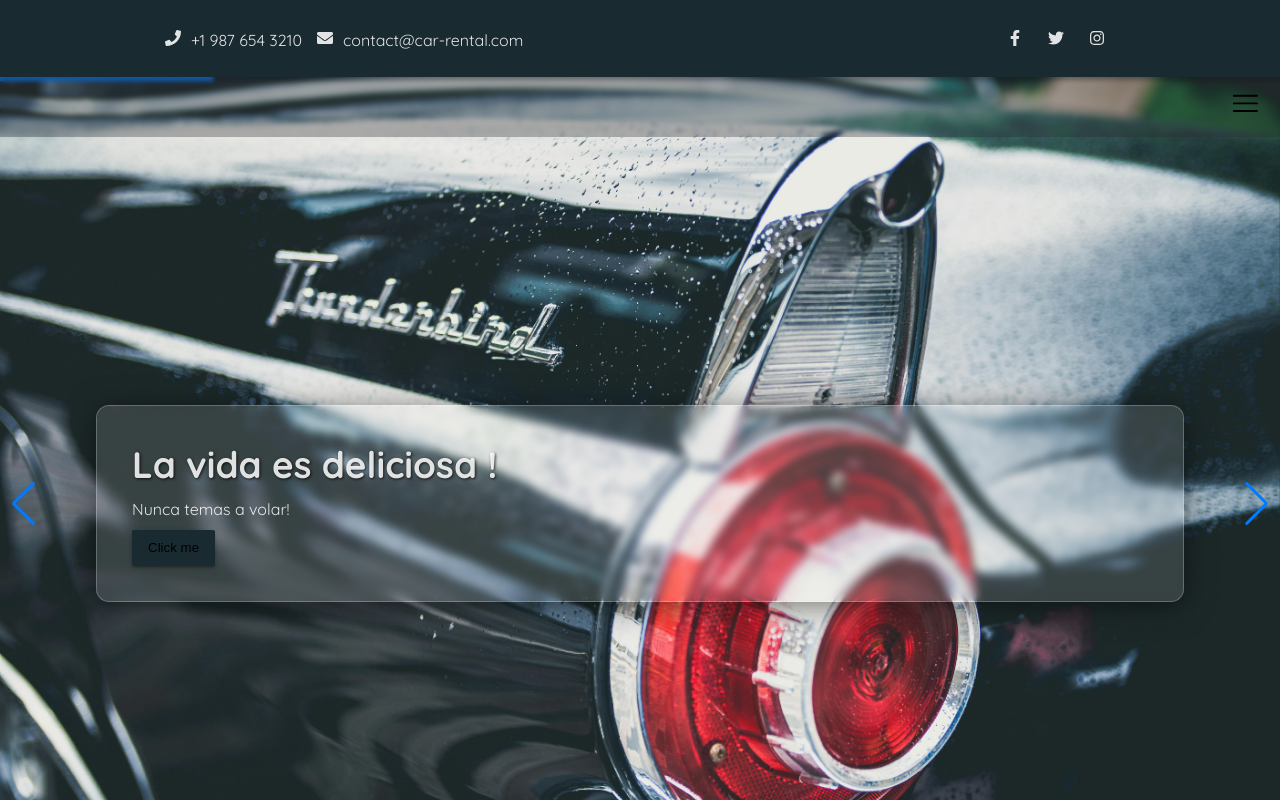
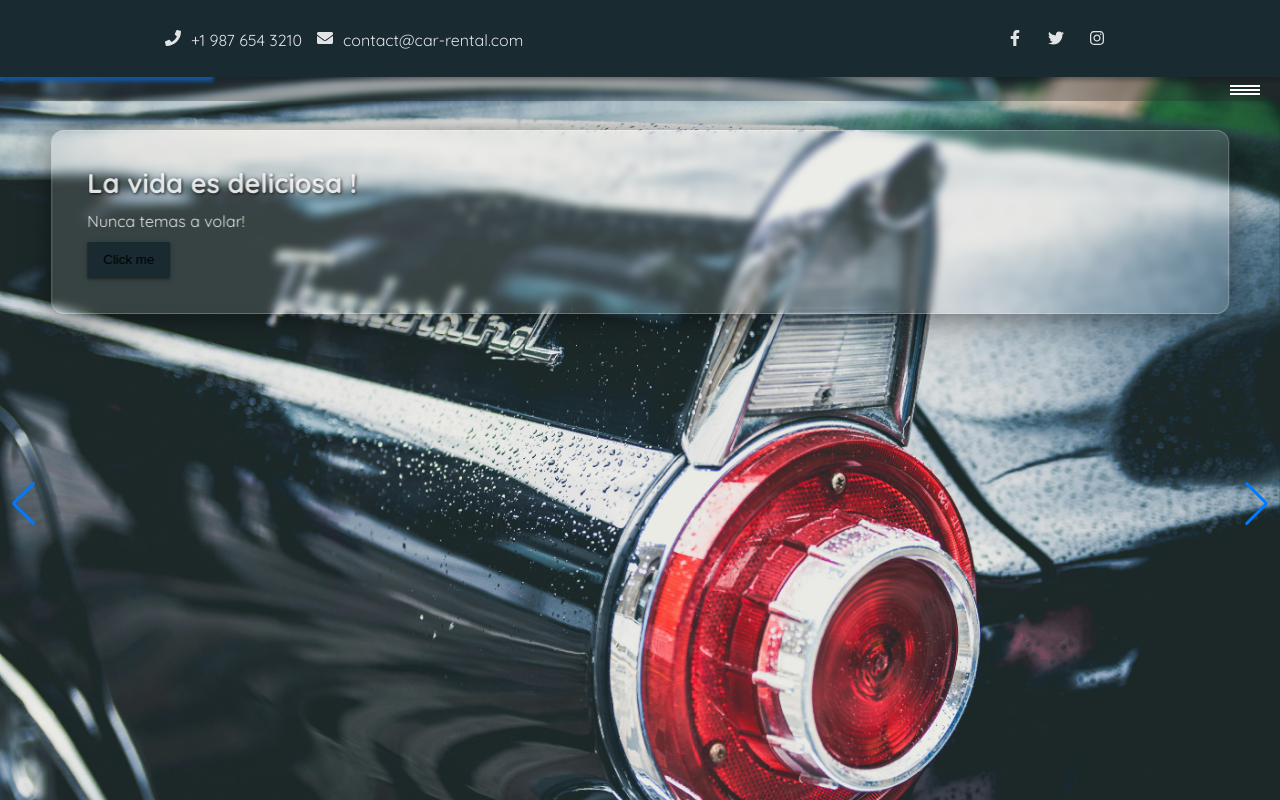
Before and after one commit to lostmart/car-rental-front, a React (Vite) app: page / in a window 1280 px wide. Shown: the top 800 px of the page. Built offline with nearby package versions, Linux system fonts and the light colour scheme.

Commit message:
new clicks

```diff
--- a/src/components/CarrouselComp.module.css
+++ b/src/components/CarrouselComp.module.css
@@ -13,11 +13,12 @@
 .mySwiper figcaption {
 	position: absolute;
 	padding: 35px;
+	top: 3.3em;
 	left: 50%;
 	transform: translateX(-50%);
 	background: rgba(255, 255, 255, 0.12);
 	border-radius: 13px;
-	width: 85%;
+	width: 92%;
 	box-shadow: 0 4px 30px rgb(0 0 0 / 50%);
 	backdrop-filter: blur(4px);
 	-webkit-backdrop-filter: blur(5px);
@@ -25,8 +26,8 @@
 }
 
 .mySwiper h2 {
-	font-size: 2.3em;
-    text-shadow: 1px 1px 3px #000000c2;
+	font-size: 1.7em;
+	text-shadow: 1px 1px 3px #000000c2;
 }
 
 .mySwiper p {
--- a/src/components/ui-units/ButtonComp.tsx
+++ b/src/components/ui-units/ButtonComp.tsx
@@ -3,7 +3,7 @@ import { ReactNode } from "react"
 type ButtonProps = {
 	className: string
 	onClick: () => void
-	children: string | ReactNode
+	children: ReactNode
 }
 
 export default function ButtonComp({
--- a/src/css/navBar.css
+++ b/src/css/navBar.css
@@ -42,13 +42,21 @@
 }
 
 .navbar button {
-	padding: 12px 20px;
+	padding: 6px 20px;
 	float: right;
 	background-color: transparent;
 	border: none;
 	font-size: 1.8em;
 	z-index: 100;
 	position: relative;
+}
+
+.navbar span {
+	display: block;
+	height: 2px;
+	width: 30px;
+	background-color: white;
+	margin-top: 2px;
 }
 
 .navbar .active-button {
--- a/src/layouts/Root.tsx
+++ b/src/layouts/Root.tsx
@@ -6,14 +6,21 @@ import FooterComponent from "../components/FooterComponent"
 import ButtonComp from "../components/ui-units/ButtonComp"
 import { FaFacebookF, FaTwitter, FaInstagram } from "react-icons/fa"
 
-import { RxHamburgerMenu } from "react-icons/rx"
-import { IoClose } from "react-icons/io5"
-
 import UrlLink from "../interfaces/UrlLink"
 import { useState } from "react"
 
 export default function Root() {
 	const [showMenu, setShowMenu] = useState(false)
+
+	const linesBtn = () => {
+		return (
+			<>
+				<span></span>
+				<span></span>
+				<span></span>
+			</>
+		)
+	}
 
 	const handleClick = () => {
 		setShowMenu(() => !showMenu)
@@ -61,19 +68,12 @@ export default function Root() {
 							<Link to="/about">About</Link>
 						</li>
 					</ul>
-					{!showMenu ? (
-						<ButtonComp
-							className="navBtn"
-							children={<RxHamburgerMenu />}
-							onClick={handleClick}
-						/>
-					) : (
-						<ButtonComp
-							className="navBtn active-button"
-							children={<IoClose />}
-							onClick={handleClick}
-						/>
-					)}
+
+					<ButtonComp
+						className="navBtn"
+						children={linesBtn()}
+						onClick={handleClick}
+					/>
 				</Nav>
 			</header>
 			<main>
```
